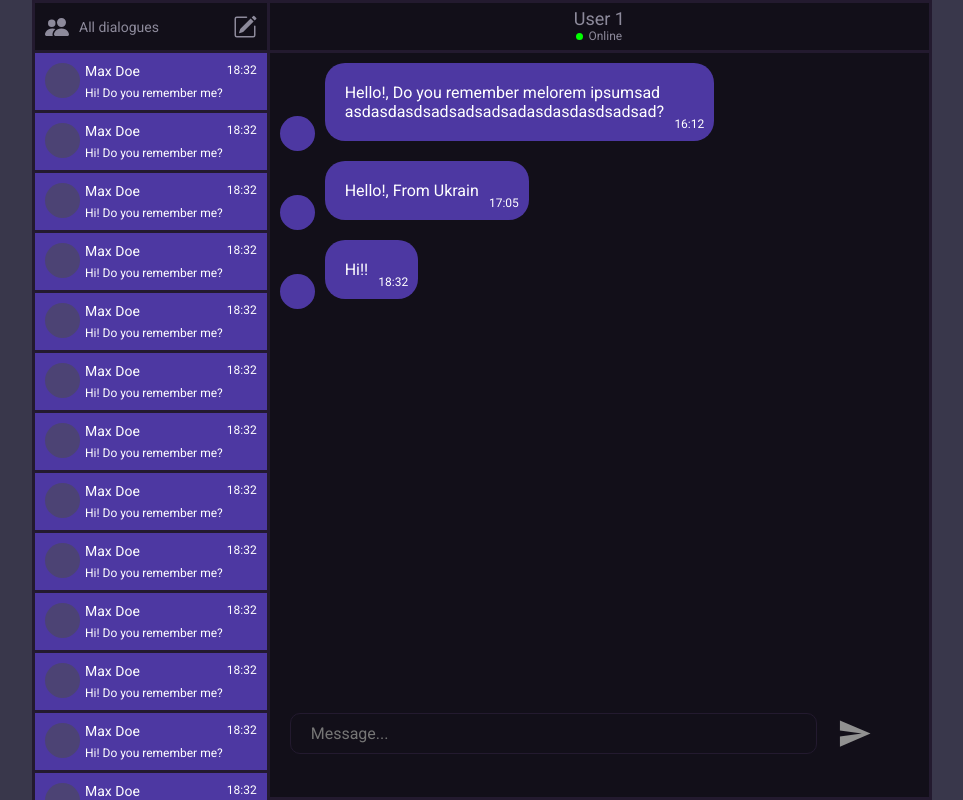
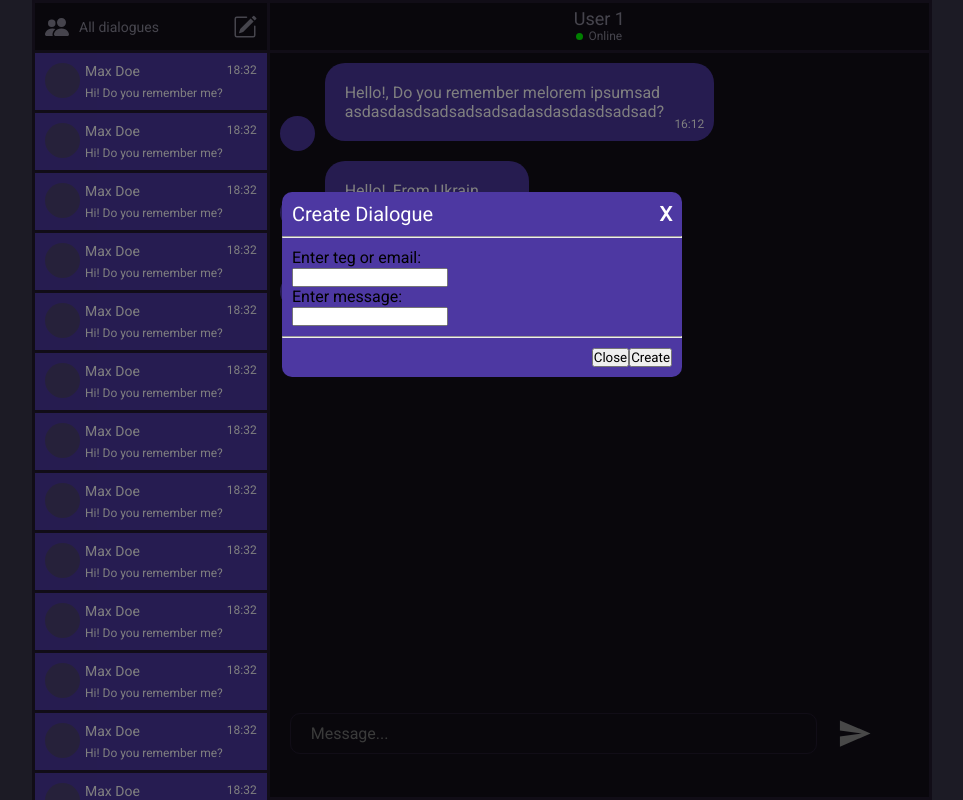
Before and after one commit to ZooMingGG/online-chat, a React (Create React App) app in the folder client/: page / in a window 1280 px wide. Both pictures are taken after a click on the icon 402 px from the left and 26 px from the top of the page. Shown: the whole page, without its empty margins (158-1121 px from the left). Built offline with nearby package versions, Linux system fonts and the light colour scheme; no server answers.

Commit message:
create bassc modal component

```diff
--- /dev/null
+++ b/client/src/components/CreateDialogueModal/CreateDialogueModal.jsx
@@ -0,0 +1,55 @@
+import classes from './CreateDialogueModal.module.css';
+
+export const CraeteDialogueModal = ({ isVisible, setIsVisible }) => {
+  const modalClasses = [classes.modal];
+
+  if (isVisible) {
+    modalClasses.push(classes.visible);
+  }
+
+  return (
+    <div className={modalClasses.join(' ')}>
+      <div className={classes['modal-container']}>
+        <div className={classes['modal-header']}>
+          <span className={classes['modal-header-text']}>
+            Create Dialogue
+          </span>
+          <span
+            onClick={() => setIsVisible(false)}
+            className={classes['modal-close']}
+          >
+            X
+          </span>
+        </div>
+        <hr />
+        <div className={classes['modal-content']}>
+          <div>
+            <div>
+              <label>Enter teg or email:</label>
+            </div>
+            <div>
+              <input type="text" />
+            </div>
+          </div>
+          <div>
+            <div>
+              <label>Enter message:</label>
+            </div>
+            <div>
+              <input type="text" />
+            </div>
+          </div>
+        </div>
+        <hr />
+        <div className={classes['modal-actions']}>
+          <button
+            onClick={() => setIsVisible(false)}
+          >
+            Close
+          </button>
+          <button>Create</button>
+        </div>
+      </div>
+    </div>
+  );
+};
--- /dev/null
+++ b/client/src/components/CreateDialogueModal/CreateDialogueModal.module.css
@@ -0,0 +1,49 @@
+.modal {
+  display: none;
+  position: absolute;
+  top: 0;
+  bottom: 0;
+  right: 0;
+  left: 0;
+  background: rgba(0, 0, 0, 0.5);
+  z-index: 1000;
+}
+
+.modal.visible {
+  display: block;
+}
+
+.modal-container {
+  width: 400px;
+  border-radius: 10px;
+  margin: 15% auto 0;
+  background-color: #4D38A2;
+}
+
+.modal-content {
+  padding: 10px;
+}
+
+.modal-header {
+  display: flex;
+  justify-content: space-between;
+  padding: 10px;
+}
+
+.modal-header-text {
+  font-size: 20px;
+  color: white;
+}
+
+.modal-close {
+  font-size: 20px;
+  font-weight: 900;
+  color: #FFF;
+  cursor: pointer;
+}
+
+.modal-actions {
+  display: flex;
+  justify-content: flex-end;
+  padding: 10px;
+}
--- a/client/src/components/SideBarHeader/SideBarHeader.jsx
+++ b/client/src/components/SideBarHeader/SideBarHeader.jsx
@@ -1,10 +1,18 @@
-import { BsPencilSquare, BsFillPeopleFill } from "react-icons/bs";
+import { useState } from 'react';
+import { BsPencilSquare, BsFillPeopleFill } from 'react-icons/bs';
 
 import classes from './SideBarHeader.module.css';
+import { CraeteDialogueModal } from '../CreateDialogueModal/CreateDialogueModal';
 
 export const SideBarHeader = () => {
+  const [isVisible, setIsVisible] = useState(false);
+
   return (
     <div className={classes.container}>
+      <CraeteDialogueModal
+        isVisible={isVisible}
+        setIsVisible={setIsVisible}
+      />
       <div className={classes.dialogues}>
         <BsFillPeopleFill
           style={{
@@ -17,7 +25,7 @@ export const SideBarHeader = () => {
         <span>All dialogues</span>
       </div>
       <BsPencilSquare
-        onClick={() => alert(1)}
+        onClick={() => setIsVisible(true)}
         style={{
           cursor: 'pointer',
           fontSize: '24px',
```
